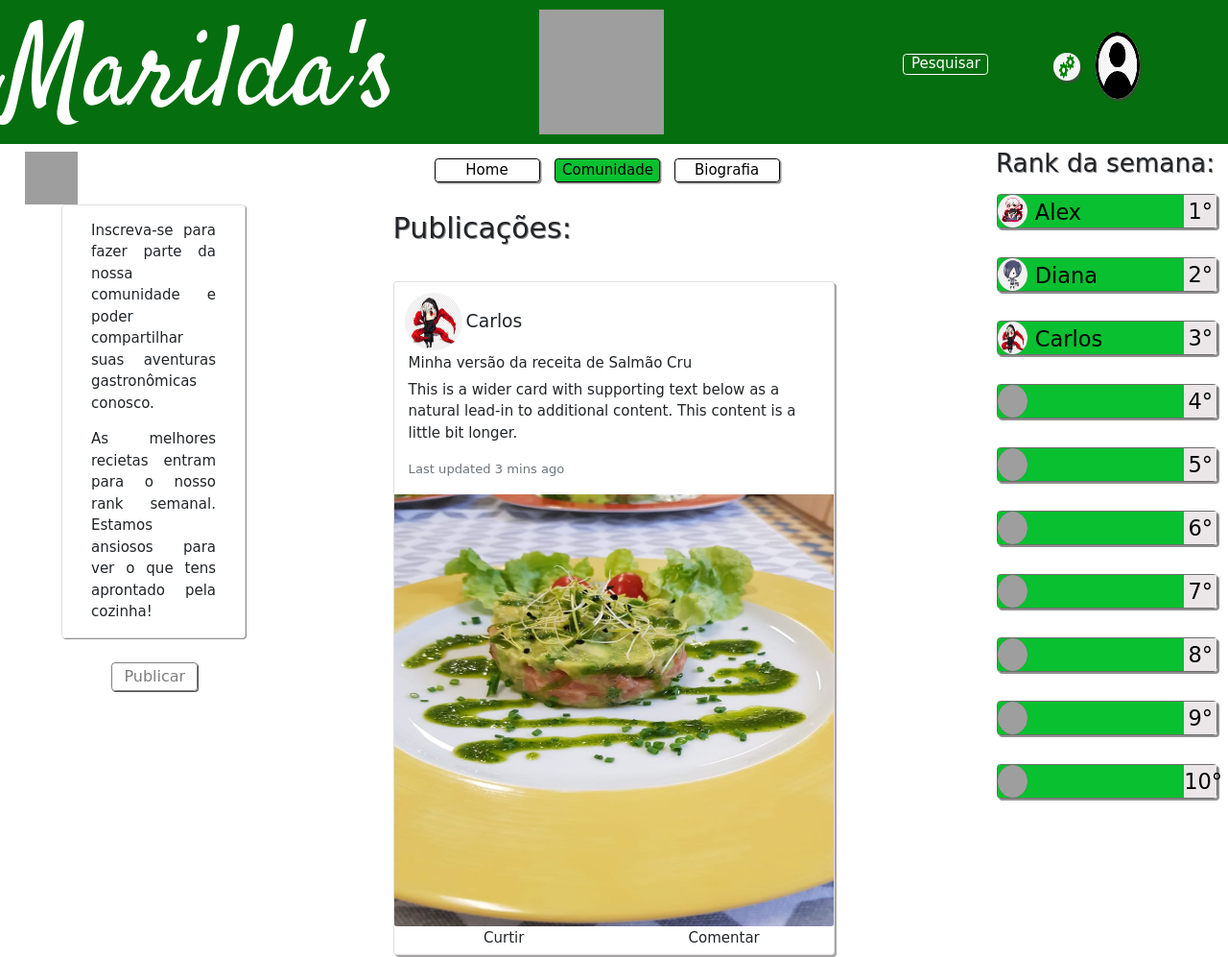
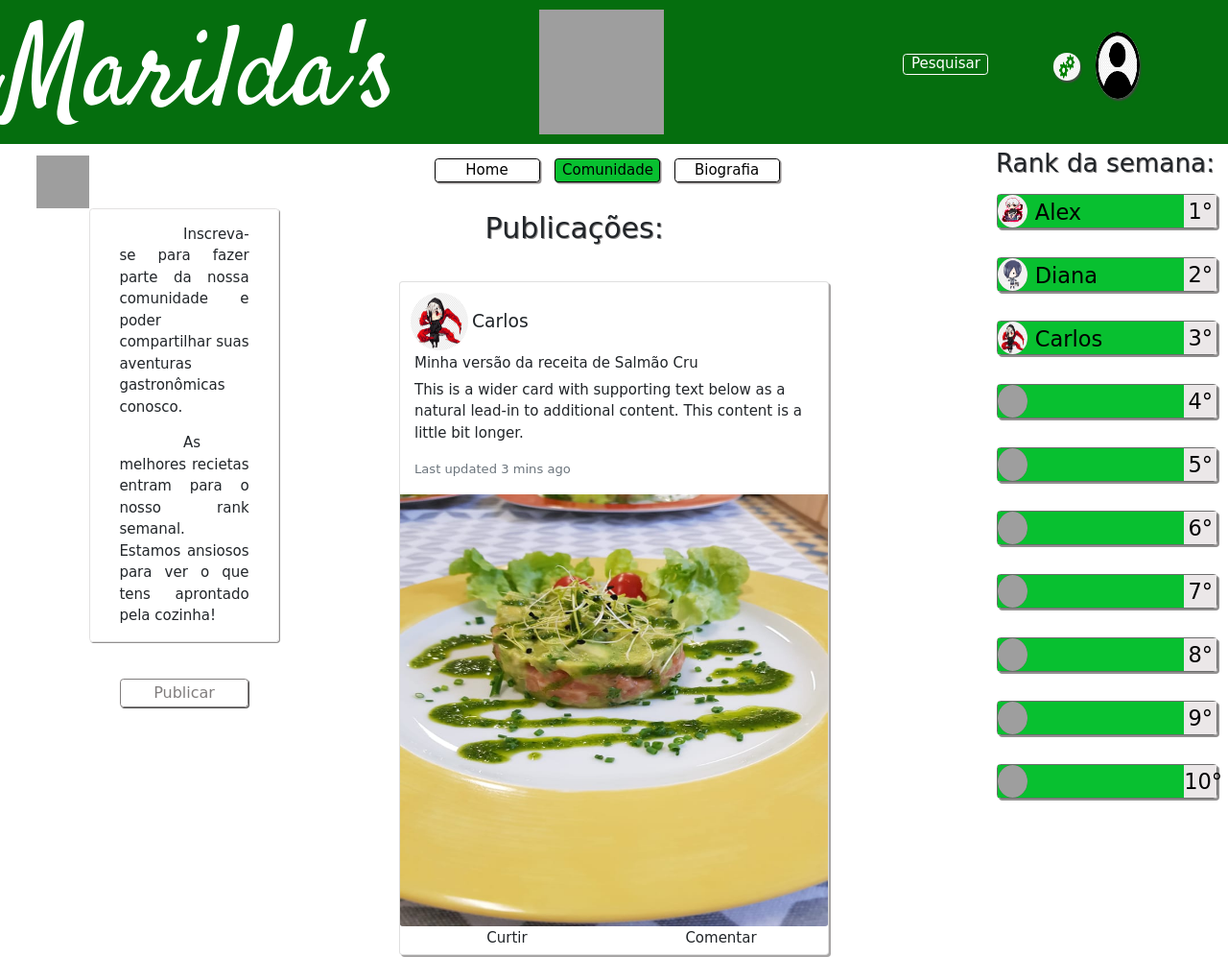
Before and after one commit to yan-felix/Marildas, a plain HTML site: page community.html in a window 1280 px wide. Shown: the top 997 px of the page at 96% size. Drawn offline with nearby package versions, Linux system fonts and the light colour scheme; grey boxes are pictures that could not be loaded.

Commit message:
Sixteenth Commit

```diff
--- a/community.html
+++ b/community.html
@@ -33,7 +33,7 @@
   </header>
 
   <main>
-    <section id="narbar">
+    <nav id="narbar">
       <div id="navbar-centre-container">
         <div id="home-link-container">
           <a id="home-link" class="linkes" aria-current="page" href="./home.html">Home</a>
@@ -45,9 +45,9 @@
           <a id="bio-link" class="linkes" href="./bio.html">Biografia</a>
         </div>
       </div>
-    </section>
+    </nav>
 
-    <section id="Community-Right-Container">
+    <aside id="Community-Right-Container">
       <h3>Rank da semana:</h3>
       <div id="Rank-Container">
         <div class="rank-row-container">
@@ -211,9 +211,9 @@
           </div>
         </div>
       </div>
-    </section>
+    </aside>
 
-    <section class="centre-container">
+    <section id="Community-Centre-Container">
       <div id="title-publications-community">
         <h2>
           Publicações:
@@ -285,7 +285,7 @@
 
 
 
-    <section id="left-container">
+    <aside id="left-container">
       <div id="mambrane-se-logo-marilda">
         <img src="./assets/assets/logo-marildas.png" alt="Foto da Administradora do Blog">
       </div>
@@ -302,7 +302,8 @@
       <div id="new-publication-container">
         <a class="linkes" href="#" onclick="Modal.openNewPostForm()">Publicar</a>
       </div>
-    </section>
+    </aside>
+  </main>
 
   <div class="Subscribe-Form-Container">
     <div class="backgroud-subscribe-container">
@@ -341,7 +342,6 @@
       </div>
     </form>
   </div>
-  </main>
 
   <div class="Do-New-Post-container">
     <div class="backgroud-do-new-post-container">
--- a/style.css
+++ b/style.css
@@ -369,29 +369,6 @@ div.in-that-page{
 }
 
 /*Body of the Page Home===================================================================================*/
-/* #items-wropper{
-    width: 100%;
-    height: 400px;
-    display: inline-flex;
-    margin-top: 1.5rem;
-}
-
-#img{
-    width: 100%;
-    height: 100%;
-    object-fit: cover;
-}
-
-#item{
-    display: flex;
-    overflow-x: auto;
-    scroll-snap-type: x mandatory;
-    -webkit-overflow-scrolling: touch;
-    flex: none;
-    width:100%;
-    height:400px;
-    scroll-snap-align: start;
-} */
 #Home-Left-container{
     width: 20%;
     height: 100%;
@@ -601,14 +578,14 @@ div.in-that-page{
 
 #Recipe-centre-conatainer{
     width: 60%;
-    height: 60%;
+    height: 85%;
     margin-left: 20%;
-    margin-top: 10%;
+    margin-top: 2.5%;
     background: white;
     display: inline-flex;
     position: absolute;
     border-radius: 0.5rem;
-    border: 1px solid rgb(78, 55, 25);
+    border: 3px dashed rgb(78, 55, 25);
 
 }
 
@@ -616,7 +593,7 @@ div.in-that-page{
     text-align: center;
     width: 50%;
     height: 100%;
-    border: 1px solid rgb(78, 55, 25);
+    border: 1px dashed rgb(78, 55, 25);
 }
 
 div.Recipe-container div#Recipe-centre-conatainer div#Recipe-Text-container h3{
@@ -734,8 +711,11 @@ h4.userName-rank-row{
     height: 100%;
     text-align: center;
     color: black;
+}
 
-
+#Community-Centre-Container{
+    width: 35%;
+    margin: 0 auto;
 }
 
 #title-publications-community{
@@ -746,8 +726,7 @@ h4.userName-rank-row{
 }
 
 .card{
-    width: 60%;
-    margin-left: 20%;
+    width: 100%;
     text-align: left;
     box-shadow: 2px 2px rgb(167, 165, 165);
 }
@@ -789,7 +768,7 @@ h4.userName-rank-row{
 }
 
 #left-container{
-    width: 20%;
+    width: 30%;
     height: 100%;
     position: fixed;
     top: 150px;
@@ -807,25 +786,22 @@ h4.userName-rank-row{
 }
 
 #mambrane-se-text-container{
-    width: 75%;
-    height: 22%;
-    margin-left: 25%;
+    width: 30%;
+    height: 30%;
+    margin: auto;
     display: table;
     padding: 1rem 2rem 0 2rem;
     text-align: justify;
     border: 1px solid rgb(226, 225, 225);
     border-radius: 0.25rem;
     box-shadow: 1px 1px rgb(145, 143, 143);
-}
-
-#mambrane-se-text-container p{
-    display: table;
+    text-indent: 50pt;
 }
 
 #new-publication-container{
     width: 35%;
     height: 30px;
-    margin: 10% 5% 0 45.5%;
+    margin: 10% auto;
     text-align: center;
     display: table;
     border: 1px solid rgb(128, 125, 125);
```
Also changed, not shown: bio.html (+8 -9 lines), home.html (+11 -8 lines). Lines whose indentation alone changed are shown as unchanged.
